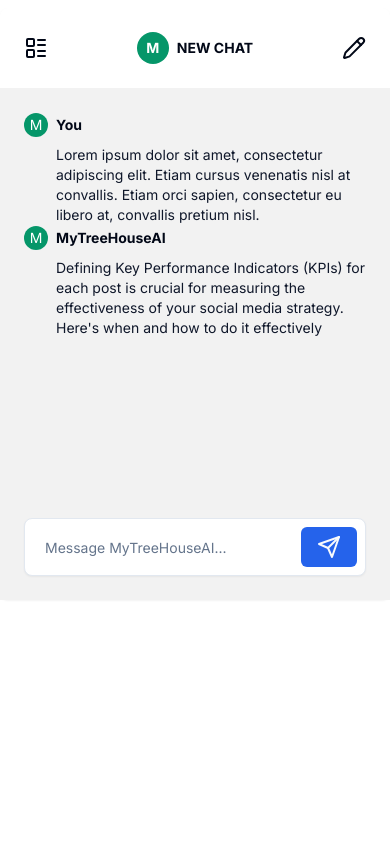
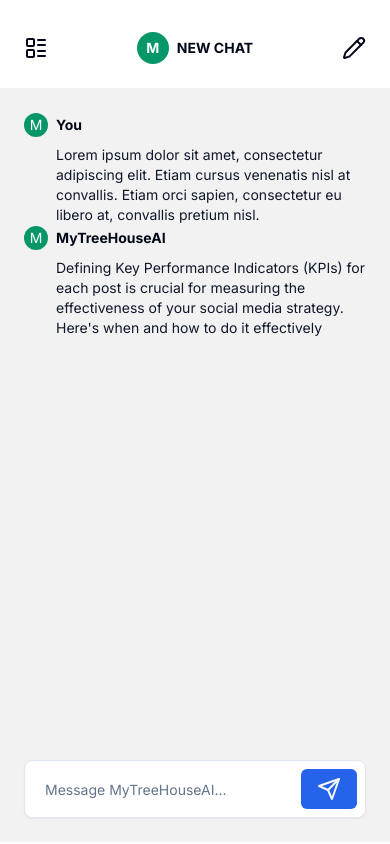
Before and after one commit to mytreehouse-ai/cygnus-a, a Next.js app: page /ai/chat in a window 390 px wide. Built offline with nearby package versions, Linux system fonts and the light colour scheme.

Commit message:
fixed: mobile ai chat view

```diff
--- a/components/ai-chat/index.tsx
+++ b/components/ai-chat/index.tsx
@@ -56,7 +56,7 @@ const AIChat = () => {
           </Button>
         </div> */}
 
-        <Card className=" border-none md:flex md:items-stretch">
+        <Card className=" h-[calc(100vh_-_90px)] border-none md:flex md:items-stretch">
           <CardHeader className=" flex flex-col justify-between md:w-2/5 md:p-0">
             <div className="flex shrink-0 items-center justify-between md:p-4">
               <LayoutList
@@ -133,7 +133,7 @@ const ChatBody = () => {
   };
 
   return (
-    <div className="flex min-h-[calc(100vh_-_380px)] flex-col justify-between gap-y-8  md:min-h-[calc(100vh_-_300px)] lg:md:min-h-[calc(100vh_-_400px)]">
+    <div className="flex min-h-full flex-col justify-between gap-y-8  md:min-h-[calc(100vh_-_300px)] lg:md:min-h-[calc(100vh_-_400px)]">
       <div>
         {DUMMY_MESSAGE.map((i) => (
           <div key={i.id}>
```
